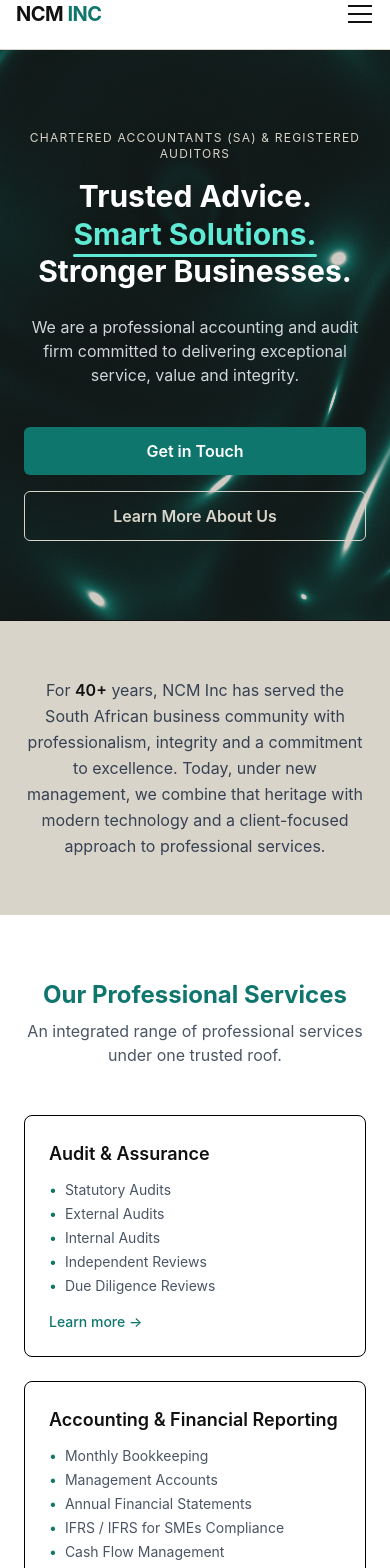
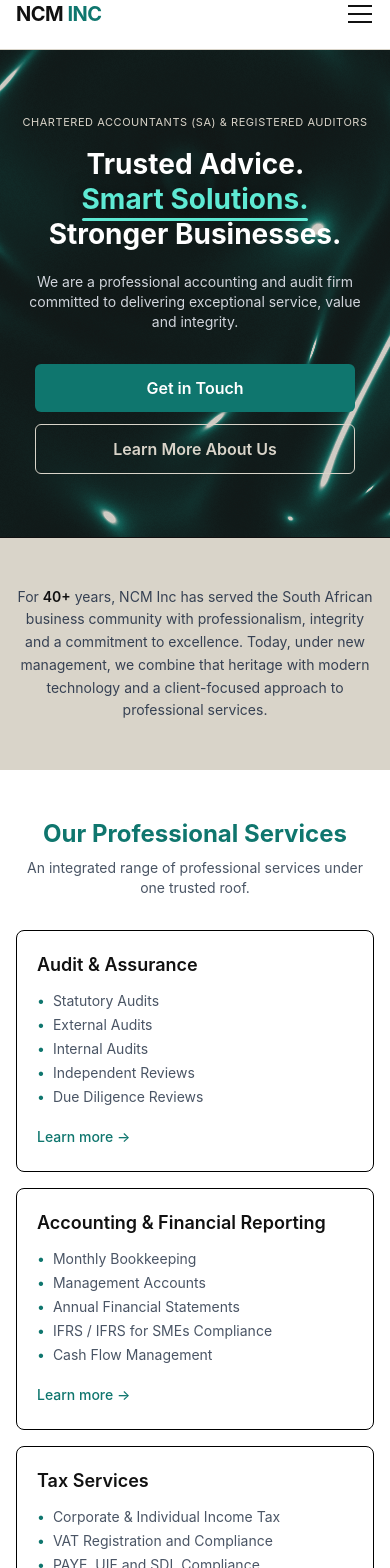
Before and after one commit to randr2405/NCMINC, a React (Vite) app: page / in a window 390 px wide. Shown: the part 20-1588 px from the top of the page. Built offline with nearby package versions, Linux system fonts and the light colour scheme.

Commit message:
Home pg mobile friendly

```diff
--- a/src/pages/Home.jsx
+++ b/src/pages/Home.jsx
@@ -150,12 +150,14 @@ function MoltenMetal({
     const container = containerRef.current
     if (!container) return
 
+    const compact = window.innerWidth < 768
+
     const renderer = new Renderer({
       webgl: 2,
       alpha: true,
       premultipliedAlpha: true,
       antialias: false,
-      dpr: Math.min(window.devicePixelRatio || 1, 2),
+      dpr: Math.min(window.devicePixelRatio || 1, compact ? 1.25 : 2),
     })
 
     const gl = renderer.gl
@@ -541,10 +543,15 @@ export default function Home() {
         .card-spotlight:focus-within::before {
           opacity: 1;
         }
+        @media (hover: none) {
+          .card-spotlight:hover::before {
+            opacity: 0;
+          }
+        }
       `}</style>
 
       <section
-        className="relative px-6 sm:px-8 py-20 sm:py-28 text-center text-white overflow-hidden"
+        className="relative px-4 sm:px-8 py-16 sm:py-24 md:py-28 text-center text-white overflow-hidden"
         style={{ backgroundColor: 'var(--ncm-black)' }}
       >
         <div className="absolute inset-0" aria-hidden="true">
@@ -572,7 +579,7 @@ export default function Home() {
 
         <div className="relative">
           <p
-            className="uppercase tracking-widest text-xs sm:text-sm mb-4 transition-all duration-700 ease-out"
+            className="uppercase tracking-wider sm:tracking-widest text-[11px] sm:text-sm mb-4 transition-all duration-700 ease-out"
             style={{
               color: 'var(--ncm-grey)',
               opacity: heroIn ? 1 : 0,
@@ -583,7 +590,7 @@ export default function Home() {
           </p>
 
           <h1
-            className="text-3xl sm:text-5xl md:text-6xl font-bold mb-4 leading-tight transition-all duration-700 ease-out"
+            className="text-[1.75rem] sm:text-5xl md:text-6xl font-bold mb-4 leading-tight transition-all duration-700 ease-out"
             style={{
               opacity: heroIn ? 1 : 0,
               transform: heroIn ? 'none' : 'translateY(16px)',
@@ -610,7 +617,7 @@ export default function Home() {
           </h1>
 
           <p
-            className="max-w-2xl mx-auto mt-6 text-gray-300 text-base sm:text-lg transition-all duration-700 ease-out"
+            className="max-w-2xl mx-auto mt-5 sm:mt-6 text-gray-300 text-sm sm:text-lg transition-all duration-700 ease-out"
             style={{
               opacity: heroIn ? 1 : 0,
               transform: heroIn ? 'none' : 'translateY(16px)',
@@ -622,7 +629,7 @@ export default function Home() {
           </p>
 
           <div
-            className="mt-10 flex flex-col sm:flex-row justify-center gap-4 transition-all duration-700 ease-out"
+            className="mt-8 sm:mt-10 flex flex-col sm:flex-row justify-center items-stretch sm:items-center gap-3 sm:gap-4 max-w-xs sm:max-w-none mx-auto transition-all duration-700 ease-out"
             style={{
               opacity: heroIn ? 1 : 0,
               transform: heroIn ? 'none' : 'translateY(16px)',
@@ -631,14 +638,14 @@ export default function Home() {
           >
             <Link
               to="/contact"
-              className="px-6 py-3 rounded-md font-semibold text-white transition-transform duration-200 hover:-translate-y-0.5 hover:shadow-lg active:translate-y-0"
+              className="px-6 py-3 rounded-md font-semibold text-white text-center transition-transform duration-200 hover:-translate-y-0.5 hover:shadow-lg active:translate-y-0"
               style={{ backgroundColor: 'var(--ncm-teal)' }}
             >
               Get in Touch
             </Link>
             <Link
               to="/about-us"
-              className="px-6 py-3 rounded-md font-semibold border transition-colors duration-200 hover:bg-white/10"
+              className="px-6 py-3 rounded-md font-semibold border text-center transition-colors duration-200 hover:bg-white/10"
               style={{ borderColor: 'var(--ncm-grey)', color: 'var(--ncm-grey)' }}
             >
               Learn More About Us
@@ -647,9 +654,9 @@ export default function Home() {
         </div>
       </section>
 
-      <section className="px-6 sm:px-8 py-14 text-center" style={{ backgroundColor: 'var(--ncm-grey)' }}>
+      <section className="px-4 sm:px-8 py-12 sm:py-14 text-center" style={{ backgroundColor: 'var(--ncm-grey)' }}>
         <Reveal className="max-w-3xl mx-auto">
-          <p className="text-gray-700 text-base sm:text-lg leading-relaxed">
+          <p className="text-gray-700 text-sm sm:text-lg leading-relaxed">
             For{' '}
             <span className="font-semibold" style={{ color: 'var(--ncm-black)' }}>
               <Counter end={40} suffix="+" />
@@ -662,22 +669,22 @@ export default function Home() {
         </Reveal>
       </section>
 
-      <section className="px-6 sm:px-8 py-16 max-w-6xl mx-auto">
+      <section className="px-4 sm:px-8 py-12 sm:py-16 max-w-6xl mx-auto">
         <Reveal as="h2" className="text-2xl sm:text-3xl font-bold mb-2 text-center" style={{ color: 'var(--ncm-teal)' }}>
           Our Professional Services
         </Reveal>
-        <Reveal delay={80} className="text-center text-gray-600 mb-12">
+        <Reveal delay={80} className="text-center text-gray-600 mb-8 sm:mb-12 text-sm sm:text-base">
           An integrated range of professional services under one trusted roof.
         </Reveal>
 
-        <div className="grid sm:grid-cols-2 md:grid-cols-3 gap-6">
+        <div className="grid grid-cols-1 sm:grid-cols-2 lg:grid-cols-3 gap-4 sm:gap-6">
           {services.map((s, i) => (
             <Reveal key={s.path} delay={(i % 3) * 90} className="h-full">
               <SpotlightCard
                 className="h-full rounded-lg border transition-all duration-300 hover:shadow-xl hover:-translate-y-1"
                 spotlightColor="rgba(20, 184, 166, 0.28)"
               >
-                <Link to={s.path} className="group flex flex-col h-full p-6" style={{ borderColor: 'var(--ncm-grey)' }}>
+                <Link to={s.path} className="group flex flex-col h-full p-5 sm:p-6" style={{ borderColor: 'var(--ncm-grey)' }}>
                   <h3 className="font-semibold text-lg mb-3" style={{ color: 'var(--ncm-black)' }}>
                     {s.title}
                   </h3>
@@ -685,12 +692,12 @@ export default function Home() {
                     {s.items.map((item) => (
                       <li key={item} className="flex items-start gap-2">
                         <span style={{ color: 'var(--ncm-teal)' }}>•</span>
-                        <span>{item}</span>
+                        <span className="min-w-0 break-words">{item}</span>
                       </li>
                     ))}
                   </ul>
                   <span
-                    className="inline-flex items-center gap-1 mt-4 text-sm font-medium transition-transform duration-200 group-hover:translate-x-1"
+                    className="inline-flex items-center gap-1 mt-4 py-1 text-sm font-medium transition-transform duration-200 group-hover:translate-x-1"
                     style={{ color: 'var(--ncm-teal)' }}
                   >
                     Learn more →
@@ -702,7 +709,7 @@ export default function Home() {
         </div>
       </section>
 
-      <section className="px-6 sm:px-8 py-16 text-white text-center" style={{ backgroundColor: 'var(--ncm-black)' }}>
+      <section className="px-4 sm:px-8 py-12 sm:py-16 text-white text-center" style={{ backgroundColor: 'var(--ncm-black)' }}>
         <Reveal as="h2" className="text-xl sm:text-2xl md:text-3xl font-bold mb-4">
           More Than Compliance. A Professional Partner.
         </Reveal>
```
